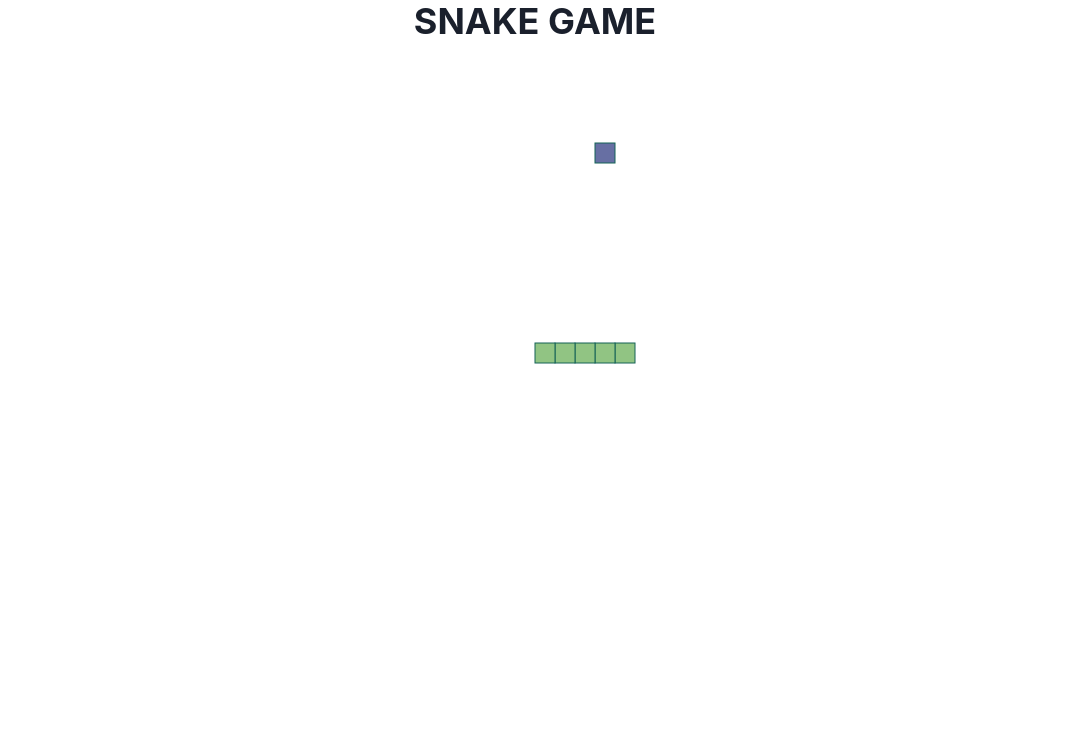
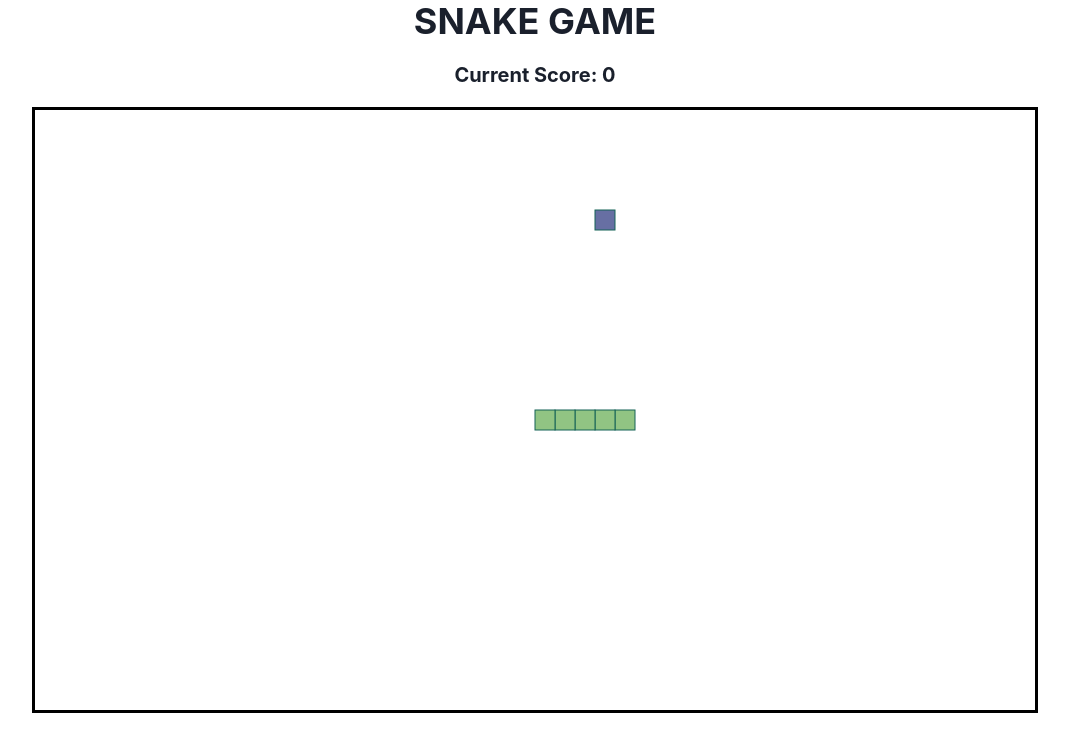
Before and after one commit to Remmo1/snake-game, a React (Create React App) app: page / in a window 1280 px wide. Shown: the top 752 px of the page, without its empty margins (105-1174 px from the left). Built offline with nearby package versions, Linux system fonts and the light colour scheme.

Commit message:
Added score and fixed the panel(canvasBoard)

```diff
--- a/src/App.tsx
+++ b/src/App.tsx
@@ -2,6 +2,7 @@ import { ChakraProvider, Container, Heading } from "@chakra-ui/react";
 import { Provider } from "react-redux";
 import store from "./store";
 import CanvasBoard from "./components/CanvasBoard";
+import ScoreCard from "./components/ScoreCard";
 
 const App = () => {
     return (
@@ -9,6 +10,7 @@ const App = () => {
             <ChakraProvider>
                 <Container maxW="container.lg" centerContent>
                     <Heading as="h1" size="xl">SNAKE GAME</Heading>
+                    <ScoreCard/>
                     <CanvasBoard height = { 600 } width = { 1000 } />
                 </Container>
             </ChakraProvider>
--- a/src/components/CanvasBoard.tsx
+++ b/src/components/CanvasBoard.tsx
@@ -2,7 +2,16 @@ import React, {useCallback, useEffect, useRef, useState} from "react";
 import {useDispatch, useSelector} from "react-redux";
 import {IGlobalState} from "../store/reducers";
 import {clearBoard, drawObject, generateRandomPosition, IObjectBody} from "../utilities";
-import {makeMove, MOVE_DOWN, MOVE_LEFT, MOVE_RIGHT, MOVE_UP} from "../store/actions";
+import {
+    increaseSnake,
+    INCREMENT_SCORE,
+    makeMove,
+    MOVE_DOWN,
+    MOVE_LEFT,
+    MOVE_RIGHT,
+    MOVE_UP,
+    scoreUpdates
+} from "../store/actions";
 import {clear} from "@testing-library/user-event/dist/clear";
 
 export interface ICanvasBoard {
@@ -27,6 +36,8 @@ const CanvasBoard = ({ height, width }: ICanvasBoard) => {
     const canvasRef = useRef<HTMLCanvasElement | null>(null);
 
     const [context, setContext] = useState<CanvasRenderingContext2D | null>(null);
+
+    const [isConsumed, setIsConsumed] = useState<boolean>(false);
 
     const moveSnake = useCallback(
         (dx = 0, dy = 0, ds: string) => {
@@ -96,10 +107,27 @@ const CanvasBoard = ({ height, width }: ICanvasBoard) => {
     );
 
     useEffect(() => {
+        if (isConsumed) {
+            const posi = generateRandomPosition(width - 20, height - 20);
+            setPos(posi);
+            setIsConsumed(false);
+
+            dispatch(increaseSnake());
+
+            dispatch(scoreUpdates(INCREMENT_SCORE));
+        }
+    }, [isConsumed, pos, height, width, dispatch]);
+
+    useEffect(() => {
         setContext(canvasRef.current && canvasRef.current.getContext("2d"));
         clearBoard(context);
         drawObject(context, snake1, "#91C483");
         drawObject(context, [pos], "#676FA3");
+
+        if (snake1[0].x === pos?.x && snake1[0].y === pos?.y) {
+            setIsConsumed(true);
+        }
+
     }, [context, pos, snake1, height, width, dispatch, handleKeyEvents]);
 
     useEffect(() => {
@@ -116,7 +144,7 @@ const CanvasBoard = ({ height, width }: ICanvasBoard) => {
             <canvas
                 ref={canvasRef}
                 style={{
-                    border: "3px solid back",
+                    border: "3px solid black",
                 }}
                 height={height}
                 width={width}
--- /dev/null
+++ b/src/components/ScoreCard.tsx
@@ -0,0 +1,19 @@
+import { Heading } from "@chakra-ui/react";
+import { useSelector } from "react-redux";
+import { IGlobalState } from "../store/reducers";
+
+const ScoreCard = () => {
+    const score = useSelector((state: IGlobalState) => state.score);
+    return (
+        <Heading
+            as="h2"
+            size="md"
+            mt={5}
+            mb={5}
+        >
+            Current Score: {score}
+        </Heading>
+    );
+}
+
+export default ScoreCard;
--- a/src/store/actions/index.ts
+++ b/src/store/actions/index.ts
@@ -9,6 +9,9 @@ export const UP = "UP";
 export const DOWN = "DOWN";
 
 export const SET_DIS_DIRECTION = "SET_DIS_DIRECTION";
+
+export const INCREMENT_SCORE = "INCREMENT_SCORE";
+export const INCREASE_SNAKE = "INCREASE_SNAKE";
 
 export interface ISnakeCoord {
     x: number;
@@ -24,3 +27,11 @@ export const setDisDirection = (direction: string) => ({
     type: SET_DIS_DIRECTION,
     payload: direction
 });
+
+export const increaseSnake = () => ({
+    type: INCREASE_SNAKE
+});
+
+export const scoreUpdates = (type: string) => ({
+    type
+});
--- a/src/store/reducers/index.ts
+++ b/src/store/reducers/index.ts
@@ -1,8 +1,9 @@
-import {DOWN, ISnakeCoord, LEFT, RIGHT, SET_DIS_DIRECTION, UP} from "../actions";
+import {DOWN, INCREASE_SNAKE, INCREMENT_SCORE, ISnakeCoord, LEFT, RIGHT, SET_DIS_DIRECTION, UP} from "../actions";
 
 export interface IGlobalState {
     snake: ISnakeCoord[] | [];
     disallowedDirection: string;
+    score: number;
 }
 
 const globalState: IGlobalState = {
@@ -13,7 +14,8 @@ const globalState: IGlobalState = {
         { x: 520, y: 300 },
         { x: 500, y: 300},
     ],
-    disallowedDirection: ""
+    disallowedDirection: "",
+    score: 0,
 };
 
 const gameReducer = (state = globalState, action: any) => {
@@ -41,6 +43,25 @@ const gameReducer = (state = globalState, action: any) => {
                 disallowedDirection: action.payload
             };
 
+        case INCREASE_SNAKE:
+            const snakeLen = state.snake.length;
+            return {
+                ...state,
+                snake: [
+                    ...state.snake,
+                    {
+                        x: state.snake[snakeLen - 1].x - 20,
+                        y: state.snake[snakeLen - 1].y - 20,
+                    },
+                ],
+            };
+
+        case INCREMENT_SCORE:
+            return {
+                ...state,
+                score: state.score + 1,
+            };
+
         default:
             return state;
     }
```
